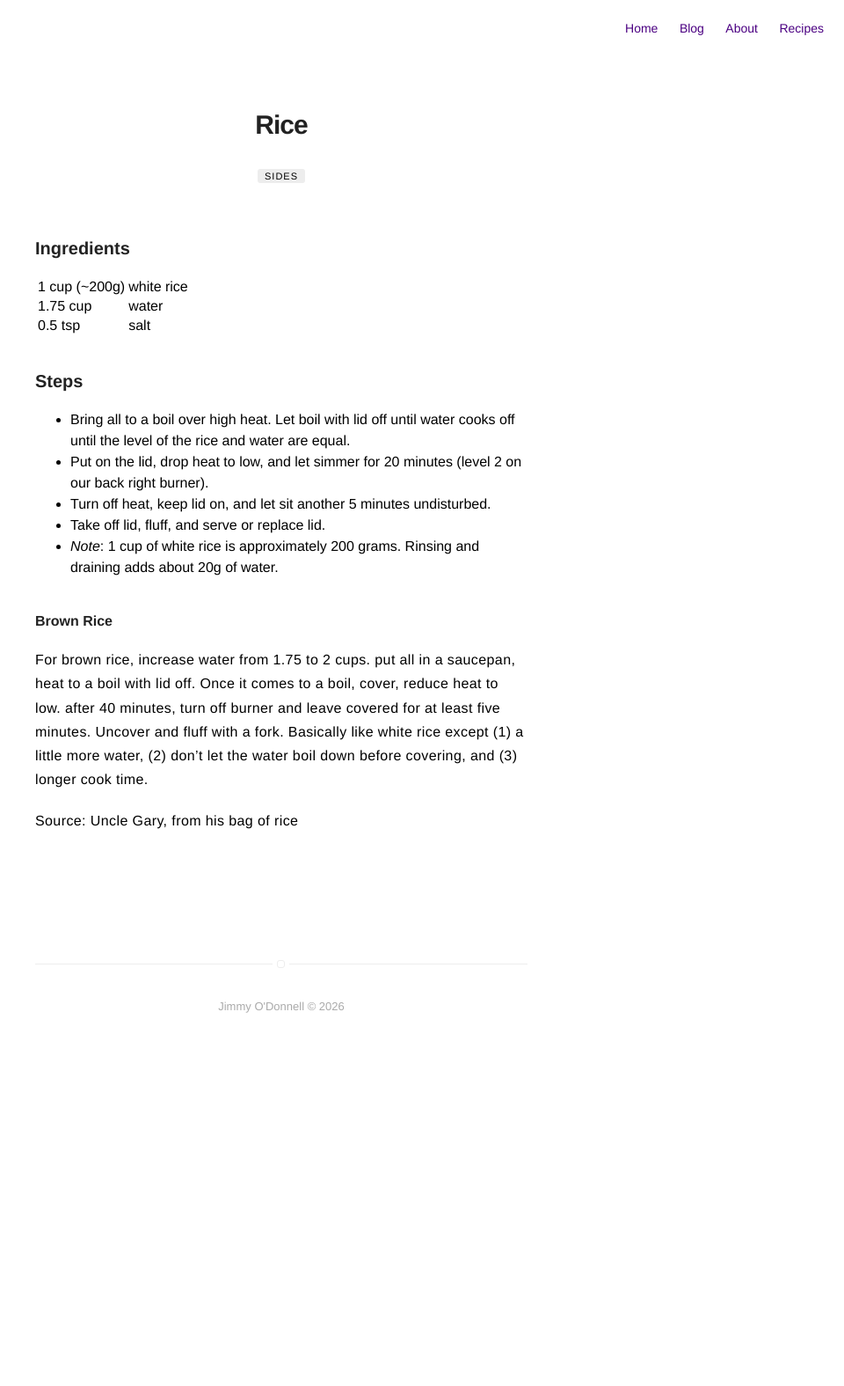
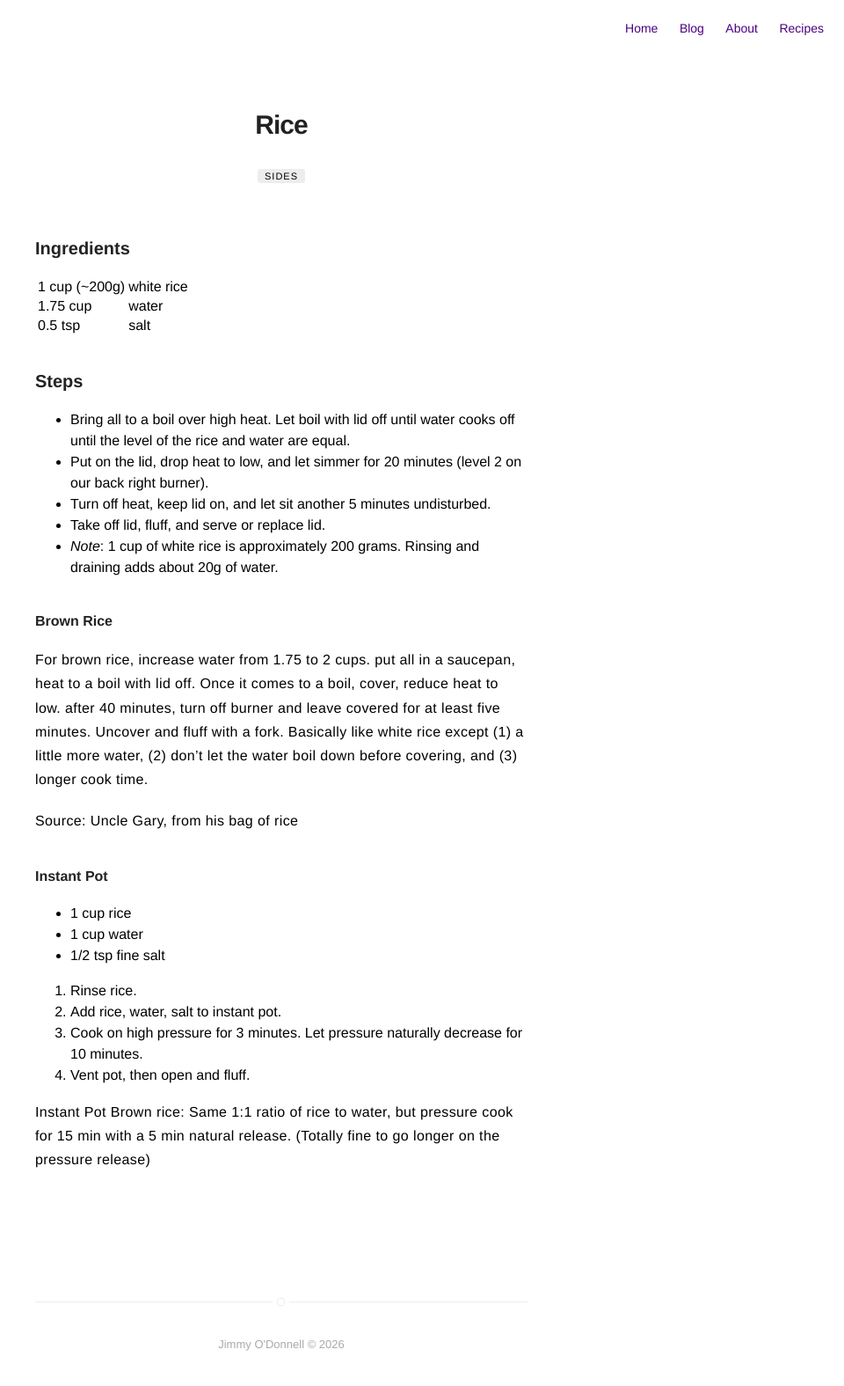
Before and after one commit to jimmyodonnell/jimmyodonnell.github.io, a Jekyll site: the page built from recipes/rice.md, in a window 1280 px wide. Shown: the whole page at 88% size, without its empty margins (320-1280 px from the left). Built offline with Jekyll 4.4.1, drawn with Linux system fonts in a browser that asks for light colours; before the commit the page ends 1191 px from its top, so only the background shows below that.

Commit message:
add instant pot rice

```diff
--- a/recipes/rice.md
+++ b/recipes/rice.md
@@ -30,3 +30,16 @@ For brown rice, increase water from 1.75 to 2 cups. put all in a saucepan, heat
 Basically like white rice except (1) a little more water, (2) don't let the water boil down before covering, and (3) longer cook time.
 
 Source: Uncle Gary, from his bag of rice
+
+#### Instant Pot
+
+- 1 cup rice
+- 1 cup water
+- 1/2 tsp fine salt
+
+1. Rinse rice.
+2. Add rice, water, salt to instant pot.
+3. Cook on high pressure for **3 minutes**. Let pressure naturally decrease for 10 minutes.
+4. Vent pot, then open and fluff.
+
+**Instant Pot Brown rice**: Same 1:1 ratio of rice to water, but pressure cook for 15 min with a 5 min natural release. (Totally fine to go longer on the pressure release)
```
